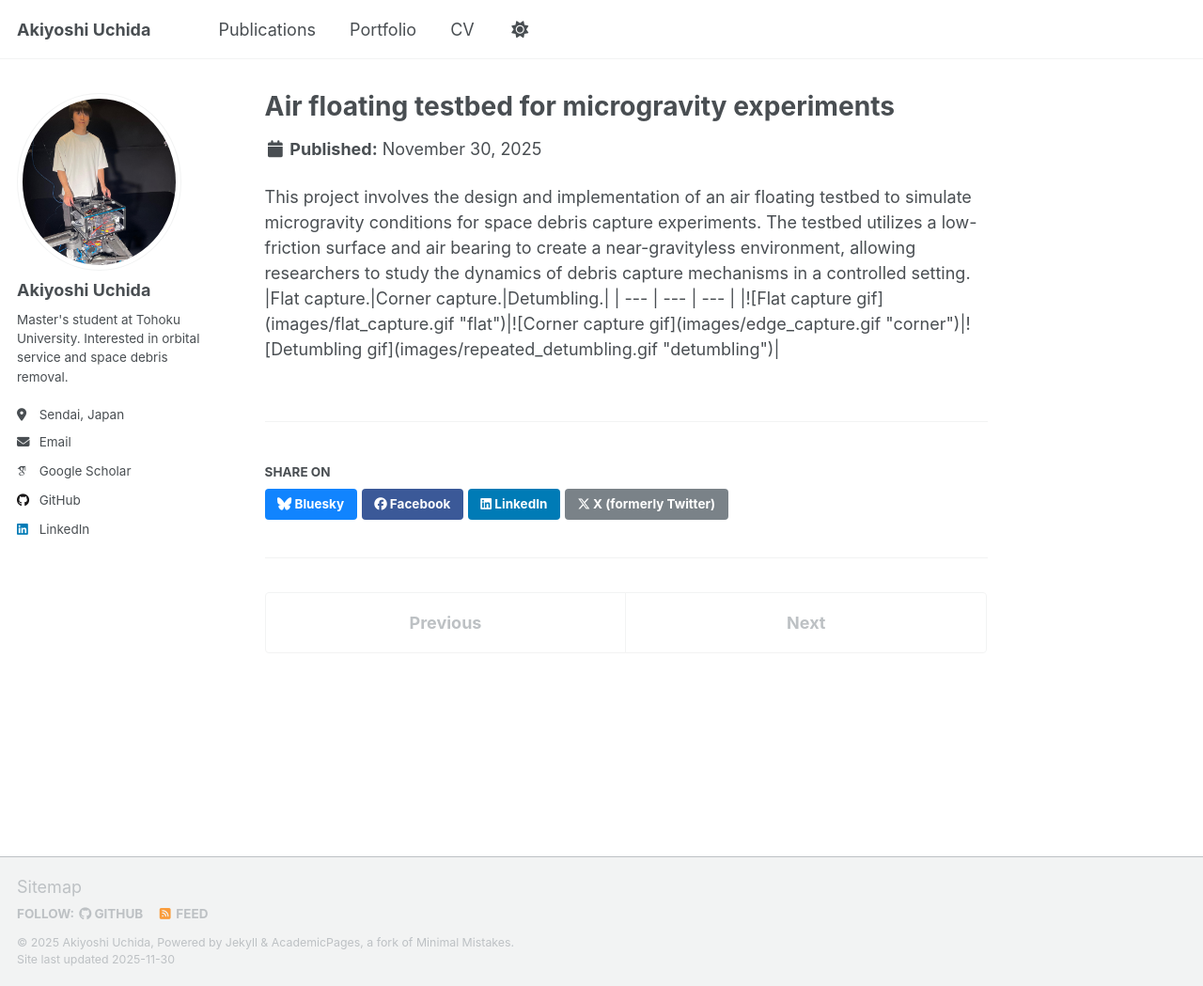
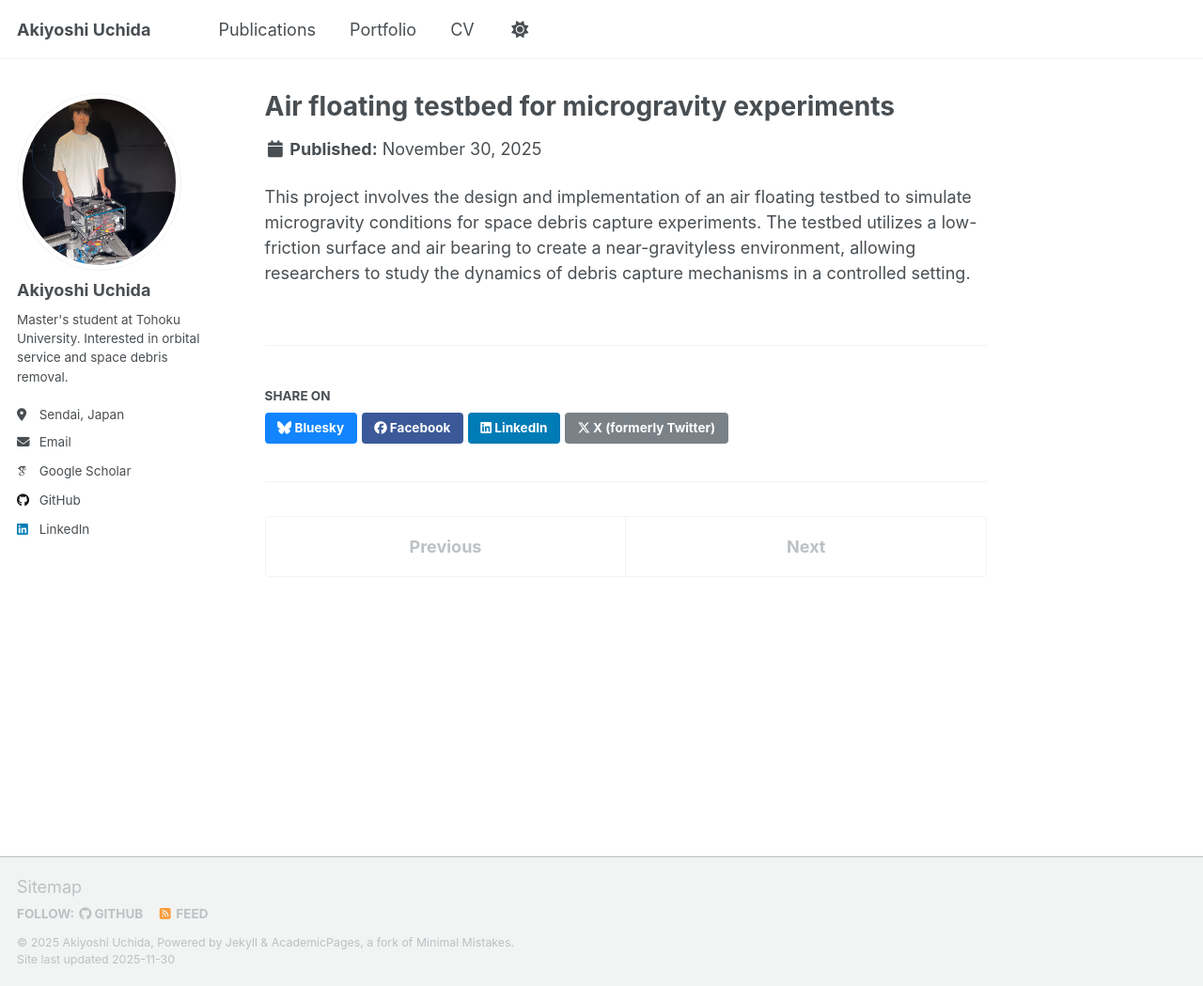
Before and after one commit to aky-u/academic, a Jekyll site: the page built from _portfolio/portfolio-2.html, in a window 1280 px wide and 1049 px high. Shown: the whole window at 94% size. Built offline with Jekyll 4.4.1, drawn with Linux system fonts in a browser that asks for light colours; some web fonts are replaced; a script that is not in the unit is left out.

Commit message:
Fix excerpt formatting and update image paths in portfolio items for consistency

```diff
--- a/_portfolio/portfolio-2.html
+++ b/_portfolio/portfolio-2.html
@@ -8,8 +8,3 @@ This project involves the design and implementation of an air floating testbed t
 space debris capture experiments. The testbed utilizes a low-friction surface and air bearing to create a
 near-gravityless environment, allowing researchers to study the dynamics of debris capture mechanisms in a controlled
 setting.
-
-|Flat capture.|Corner capture.|Detumbling.|
-| --- | --- | --- |
-|![Flat capture gif](images/flat_capture.gif "flat")|![Corner capture gif](images/edge_capture.gif
-"corner")|![Detumbling gif](images/repeated_detumbling.gif "detumbling")|
```
Also changed, not shown: _portfolio/portfolio-1.md (+2 -2 lines).
